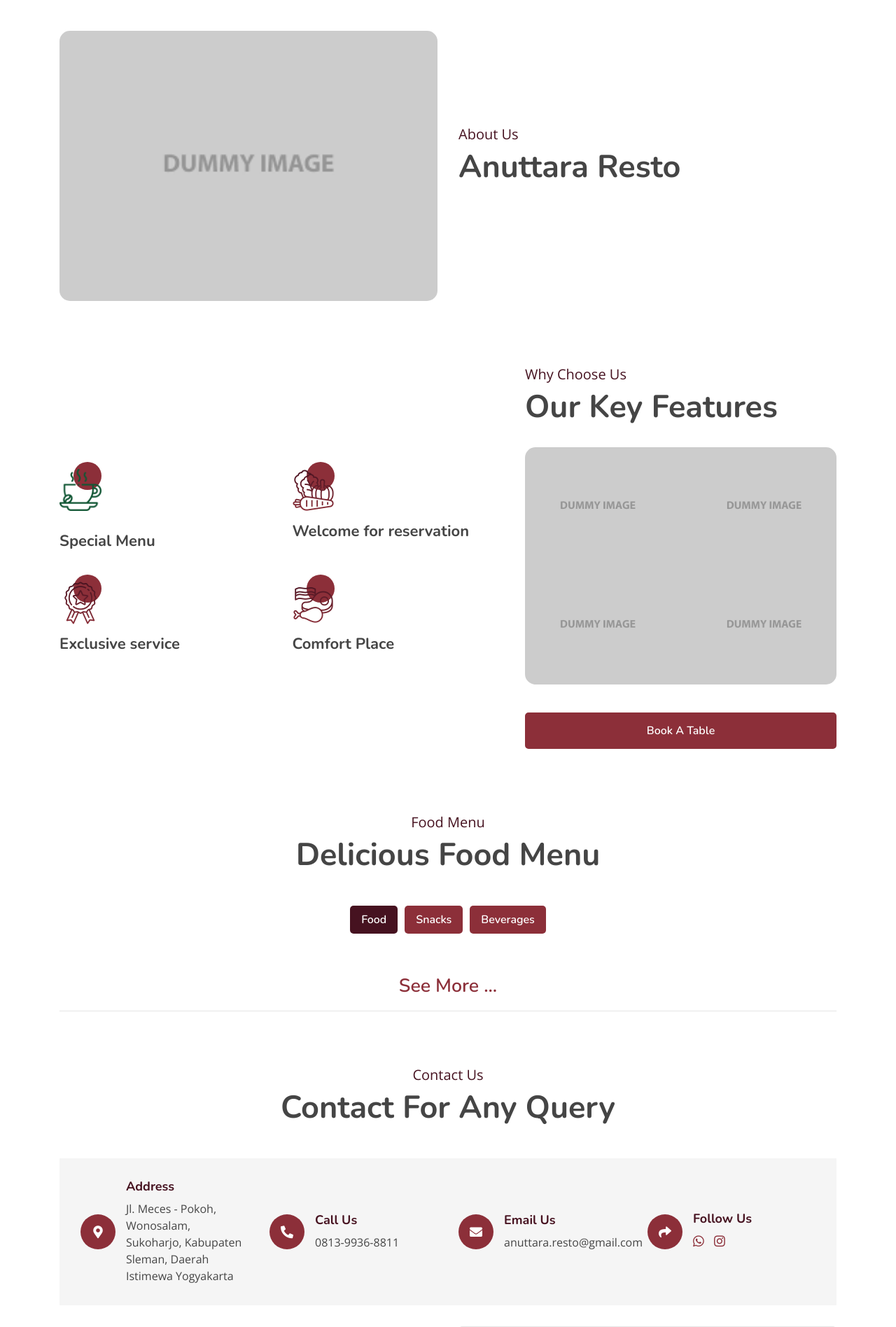
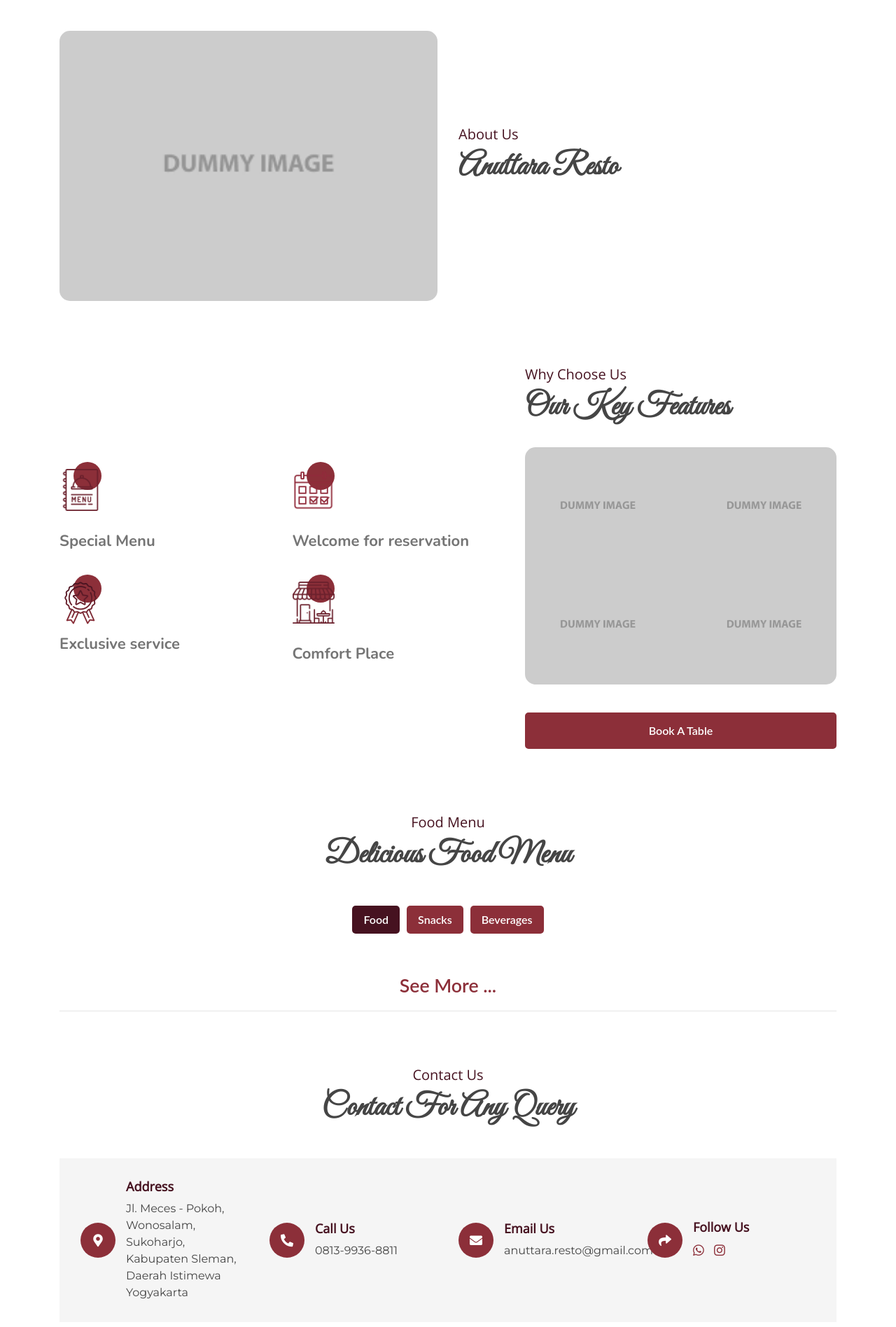
Before and after one commit to SalsabilaEmma/Anuttara-Resto, a Laravel app: page / in a window 1280 px wide. Shown: the part 1400-3296 px from the top of the page at 70% size. Run offline with Laravel 9, Linux system fonts and the light colour scheme; data that the repository does not hold is empty; some libraries are stand-ins or nearby versions; grey boxes are pictures that could not be loaded.

Commit message:
change font

```diff
--- a/public/user/css/style.css
+++ b/public/user/css/style.css
@@ -38,18 +38,19 @@ body {
     font-family: 'open sans', sans-serif;
 }
 
-h1,
+/* h1,
 h2,
 h3,
 h4,
 h5,
 h6 {
     color: #454545;
-    font-family: 'Nunito', sans-serif;
-}
+    font-family: 'Great Vibes', sans-serif;
+    Nunito
+} */
 
 a {
-    font-family: 'Nunito', sans-serif;
+    font-family: 'Lato', sans-serif;
     font-weight: 600;
     color: #8c2f39;
     transition: .3s;
@@ -65,7 +66,7 @@ a:focus {
 
 .btn.custom-btn {
     padding: 12px 25px;
-    font-family: 'Nunito', sans-serif;
+    font-family: 'Lato', sans-serif;
     font-size: 16px;
     font-weight: 600;
     color: #ffffff;
--- a/resources/views/user/app.blade.php
+++ b/resources/views/user/app.blade.php
@@ -24,6 +24,8 @@
     <link href="{{ url('user') }}/lib/tempusdominus/css/tempusdominus-bootstrap-4.min.css" rel="stylesheet" />
     <!-- Template Stylesheet -->
     <link href="{{ url('user') }}/css/style.css" rel="stylesheet">
+    <link rel="stylesheet" href="https://fonts.googleapis.com/css?family=Great+Vibes">
+    <link rel="stylesheet" href="https://fonts.googleapis.com/css?family=Montserrat">
     @section('css')
     @show
 </head>
--- a/resources/views/user/c_reservasi.blade.php
+++ b/resources/views/user/c_reservasi.blade.php
@@ -36,7 +36,7 @@
                         <div class="booking-content">
                             <div class="section-header">
                                 <p>Book A Table</p>
-                                <h2>Book Your Table For Private Dinners & Happy Hours</h2>
+                                <h2 style="font-family: Great Vibes;color: #454545;">Book Your Table For Private Dinners & Happy Hours</h2>
                             </div>
                             <div class="about-text">
                                 {{-- <p>
--- a/resources/views/user/footer.blade.php
+++ b/resources/views/user/footer.blade.php
@@ -6,15 +6,15 @@
                         <div class="row">
                             <div class="col-md-7">
                                 <div class="footer-contact">
-                                    <h2>Our Address</h2>
-                                    <p><i class="fa fa-map-marker-alt"></i>Jl. Meces - Pokoh, Wonosalam, Sukoharjo, Kabupaten Sleman, Daerah Istimewa Yogyakarta</p>
-                                    <p><i class="fa fa-phone-alt"></i>0813-9936-8811</p>
-                                    <p><i class="fa fa-envelope"></i>anuttara.resto@gmail.com </p>
+                                    <h2 style="font-family: Great Vibes;">Our Address</h2>
+                                    <p style="font-family: Montserrat;"><i class="fa fa-map-marker-alt"></i>Jl. Meces - Pokoh, Wonosalam, Sukoharjo, Kabupaten Sleman, Daerah Istimewa Yogyakarta</p>
+                                    <p style="font-family: Montserrat;"><i class="fa fa-phone-alt"></i>0813-9936-8811</p>
+                                    <p style="font-family: Montserrat;"><i class="fa fa-envelope"></i>anuttara.resto@gmail.com </p>
                                 </div>
                             </div>
                             <div class="col-md-5">
                                 <div class="footer-link">
-                                    <h2>Quick Links</h2>
+                                    <h2 style="font-family: Great Vibes;">Quick Links</h2>
                                     <a href="/#about">About Us</a>
                                     <a href="{{ route('gallery') }}">Gallery</a>
                                     <a href="{{ route('menu') }}">Menu</a>
@@ -26,8 +26,8 @@
                     </div>
                     <div class="col-lg-4">
                         <div class="footer-newsletter">
-                            <h2>Anuttara Resto</h2>
-                            <p>Anuttara Cafe and Resto Makes You Happy
+                            <h2 style="font-family: Great Vibes;">Anuttara Resto</h2>
+                            <p style="font-family: Montserrat;">Anuttara Cafe and Resto Makes You Happy
                             </p>
                             {{-- <div class="form">
                                 <input class="form-control" placeholder="Email goes here">
--- a/resources/views/user/gallery.blade.php
+++ b/resources/views/user/gallery.blade.php
@@ -20,7 +20,7 @@
         <div class="container">
             <div class="section-header text-center">
                 <p>Mini Gallery</p>
-                <h2>Our Gallery</h2>
+                <h2 style="font-family: Great Vibes;color: #454545;">Our Gallery</h2>
             </div>
             <div class="row">
                 @foreach ($gallery as $img)
--- a/resources/views/user/header.blade.php
+++ b/resources/views/user/header.blade.php
@@ -11,12 +11,12 @@
 
                 <div class="collapse navbar-collapse justify-content-between" id="navbarCollapse">
                     <div class="navbar-nav ml-auto">
-                        <a href="{{ route('index') }}" class="nav-item nav-link active">Home</a>
-                        <a href="/#about" class="nav-item nav-link">About</a>
+                        <a style="font-family: Montserrat;" href="{{ route('index') }}" class="nav-item nav-link active">Home</a>
+                        <a style="font-family: Montserrat;" href="/#about" class="nav-item nav-link">About</a>
                         {{-- <a href="feature.html" class="nav-item nav-link">Feature</a> --}}
-                        <a href="{{ route('gallery') }}" class="nav-item nav-link">Gallery</a>
-                        <a href="{{ route('menu') }}" class="nav-item nav-link">Menu</a>
-                        <a href="{{ route('reservasi') }}" class="nav-item nav-link">Reservation</a>
+                        <a style="font-family: Montserrat;" href="{{ route('gallery') }}" class="nav-item nav-link">Gallery</a>
+                        <a style="font-family: Montserrat;" href="{{ route('menu') }}" class="nav-item nav-link">Menu</a>
+                        <a style="font-family: Montserrat;" href="{{ route('reservasi') }}" class="nav-item nav-link">Reservation</a>
                         {{-- <div class="nav-item dropdown">
                             <a href="#" class="nav-link dropdown-toggle" data-toggle="dropdown">Pages</a>
                             <div class="dropdown-menu">
@@ -24,7 +24,7 @@
                                 <a href="single.html" class="dropdown-item">Blog Detail</a>
                             </div>
                         </div> --}}
-                        <a href="{{ route('kontak') }}" class="nav-item nav-link">Contact</a>
+                        <a style="font-family: Montserrat;" href="{{ route('kontak') }}" class="nav-item nav-link">Contact</a>
                     </div>
                 </div>
             </div>
--- a/resources/views/user/index.blade.php
+++ b/resources/views/user/index.blade.php
@@ -44,7 +44,7 @@
                     <div class="booking-content">
                         <div class="section-header">
                             <p>Book A Table</p>
-                            <h2>Book Your Table For Private Dinners & Happy Hours</h2>
+                            <h2 style="font-family: Great Vibes;color: #454545;">Book Your Table For Private Dinners & Happy Hours</h2>
                         </div>
                         <div class="about-text">
                             {{-- <p>
@@ -164,12 +164,12 @@
                     <div class="about-content">
                         <div class="section-header">
                             <p>About Us</p>
-                            <h2>Anuttara Resto</h2>
+                            <h2 style="font-family: Great Vibes;color: #454545;">Anuttara Resto</h2>
                         </div>
                         <div class="about-text">
                             @foreach ($about as $abouts)
                                 @if ($abouts->judul == 'About Us')
-                                    <p>{!! $abouts->isi !!}</p>
+                                    <p style="font-family: Montserrat;">{!! $abouts->isi !!}</p>
                                 @endif
                             @endforeach
                             {{-- <a class="btn custom-btn" href="">Book A Table</a> --}}
@@ -190,9 +190,9 @@
                         <div class="col-sm-6">
                             <div class="feature-item">
                                 {{-- <i class="flaticon-cooking"></i> --}}
-                                <i><img src="{{ url('user/img/coffee.png') }}" style="width: 60px; padding-bottom:15px"
+                                <i><img src="{{ url('user/img/menu1.png') }}" style="width: 60px; padding-bottom:15px"
                                     alt=""></i>
-                                <h3>Special Menu</h3>
+                                <h3 style="font-family: Nunito;">Special Menu</h3>
                                 {{-- <p>
                                     Lorem ipsum dolor sit amet elit. Phasel nec preti mi. Curabit facilis ornare velit non
                                     vulput metus tortor
@@ -201,8 +201,9 @@
                         </div>
                         <div class="col-sm-6">
                             <div class="feature-item">
-                                <i class="flaticon-vegetable"></i>
-                                <h3>Welcome for reservation</h3>
+                                <i><img src="{{ url('user/img/booking.png') }}" style="width: 60px; padding-bottom:15px"
+                                    alt=""></i>
+                                <h3 style="font-family: Nunito;">Welcome for reservation</h3>
                             </div>
                         </div>
                     </div>
@@ -210,13 +211,14 @@
                         <div class="col-sm-6">
                             <div class="feature-item">
                                 <i class="flaticon-medal"></i>
-                                <h3>Exclusive service</h3>
+                                <h3 style="font-family: Nunito;">Exclusive service</h3>
                             </div>
                         </div>
                         <div class="col-sm-6">
                             <div class="feature-item">
-                                <i class="flaticon-meat"></i>
-                                <h3>Comfort Place</h3>
+                                <i><img src="{{ url('user/img/restaurant(1).png') }}" style="width: 60px; padding-bottom:15px"
+                                    alt=""></i>
+                                <h3 style="font-family: Nunito;">Comfort Place</h3>
                             </div>
                         </div>
                     </div>
@@ -224,7 +226,7 @@
                 <div class="col-lg-5">
                     <div class="section-header">
                         <p>Why Choose Us</p>
-                        <h2>Our Key Features</h2>
+                        <h2 style="font-family: Great Vibes;color: #454545;">Our Key Features</h2>
                     </div>
                     <div class="feature-text">
                         <div class="feature-img">
@@ -303,7 +305,7 @@
         <div class="container">
             <div class="section-header text-center">
                 <p>Food Menu</p>
-                <h2>Delicious Food Menu</h2>
+                <h2 style="font-family: Great Vibes;color: #454545;">Delicious Food Menu</h2>
             </div>
             <div class="menu-tab">
                 <ul class="nav nav-pills justify-content-center">
@@ -325,7 +327,7 @@
                                 <div class="col-lg-6 col-md-12">
                                     <div class="menu-item">
                                         <div class="menu-text style="font-size: 8pt"">
-                                            <h3><span>{{ $menus->namaMenu }}</span>
+                                            <h3 style="font-family: Montserrat;"><span>{{ $menus->namaMenu }}</span>
                                                 <strong>{{ $menus->harga }}</strong>
                                             </h3>
                                         </div>
@@ -342,7 +344,7 @@
                                 <div class="col-lg-6 col-md-12">
                                     <div class="menu-item">
                                         <div class="menu-text" style="font-size: 8pt">
-                                            <h3><span>{{ $menus->namaMenu }}</span>
+                                            <h3 style="font-family: Montserrat;"><span>{{ $menus->namaMenu }}</span>
                                                 <strong>{{ $menus->harga }}</strong>
                                             </h3>
                                         </div>
@@ -359,7 +361,7 @@
                                 <div class="col-lg-6 col-md-12">
                                     <div class="menu-item">
                                         <div class="menu-text" style="font-size: 8pt">
-                                            <h3><span>{{ $menus->namaMenu }}</span>
+                                            <h3 style="font-family: Montserrat;"><span>{{ $menus->namaMenu }}</span>
                                                 <strong>{{ $menus->harga }}</strong>
                                             </h3>
                                         </div>
@@ -467,7 +469,7 @@
         <div class="container">
             <div class="section-header text-center">
                 <p>Contact Us</p>
-                <h2>Contact For Any Query</h2>
+                <h2 style="font-family: Great Vibes;color: #454545;">Contact For Any Query</h2>
             </div>
             <div class="row align-items-center contact-information">
                 <div class="col-md-6 col-lg-3">
@@ -477,7 +479,7 @@
                         </div>
                         <div class="contact-text">
                             <h3>Address</h3>
-                            <p>Jl. Meces - Pokoh, Wonosalam, Sukoharjo, Kabupaten Sleman, Daerah Istimewa Yogyakarta</p>
+                            <p style="font-family: Montserrat;">Jl. Meces - Pokoh, Wonosalam, Sukoharjo, Kabupaten Sleman, Daerah Istimewa Yogyakarta</p>
                         </div>
                     </div>
                 </div>
@@ -488,7 +490,7 @@
                         </div>
                         <div class="contact-text">
                             <h3>Call Us</h3>
-                            <p>0813-9936-8811</p>
+                            <p style="font-family: Montserrat;">0813-9936-8811</p>
                         </div>
                     </div>
                 </div>
@@ -499,7 +501,7 @@
                         </div>
                         <div class="contact-text">
                             <h3>Email Us</h3>
-                            <p>anuttara.resto@gmail.com</p>
+                            <p style="font-family: Montserrat;">anuttara.resto@gmail.com</p>
                         </div>
                     </div>
                 </div>
--- a/resources/views/user/menu.blade.php
+++ b/resources/views/user/menu.blade.php
@@ -22,7 +22,7 @@
         <div class="container">
             <div class="section-header text-center">
                 <p>Food Menu</p>
-                <h2>Delicious Food Menu</h2>
+                <h2 style="font-family: Great Vibes;color: #454545;">Delicious Food Menu</h2>
             </div>
             <div class="menu-tab">
                 <ul class="nav nav-pills justify-content-center">
@@ -44,7 +44,7 @@
                                 <div class="col-lg-6 col-md-12">
                                     <div class="menu-item">
                                         <div class="menu-text" style="font-size: 8pt">
-                                            <h3><span>{{ $menus->namaMenu }}</span>
+                                            <h3 style="font-family: Montserrat;"><span>{{ $menus->namaMenu }}</span>
                                                 <strong>{{ $menus->harga }}</strong>
                                             </h3>
                                         </div>
```
Also changed, not shown: other parts of public/user/css/style.css (+2 -2 lines), other parts of resources/views/user/c_reservasi.blade.php (+1 -1 lines), other parts of resources/views/user/gallery.blade.php (+1 -1 lines), other parts of resources/views/user/index.blade.php (+1 -1 lines), other parts of resources/views/user/menu.blade.php (+1 -1 lines), resources/views/user/kontak.blade.php (+6 -6 lines), public/img/merah_motif.png, public/user/img/booking.png (added), public/user/img/menu1.png (added), public/user/img/restaurant(1).png (added).
